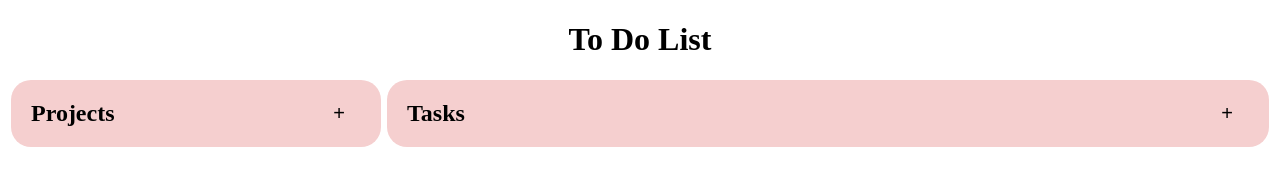
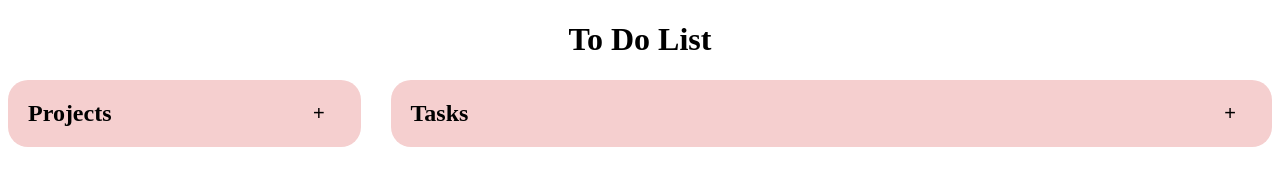
Before and after one commit to CaioGrossi/To-Do-List, a website built with webpack: page dist/index.html in a window 1280 px wide. Built offline with nearby package versions, Linux system fonts and the light colour scheme.

Commit message:
coloca display grid

```diff
--- a/src/style.css
+++ b/src/style.css
@@ -35,8 +35,9 @@ form {
 }
 
 #container {
-   display: flex;
-   justify-content: space-around;
+    display: grid;
+    grid-template-columns: 0.4fr 1fr;
+    grid-column-gap: 30px;
 }
 
 #projetos, #tarefas {
@@ -44,14 +45,6 @@ form {
     padding-left: 20px;
     background-color: rgb(245, 207, 207);
     border-radius: 20px;
-}
-
-#projetos {
-    width: 25vw;
-}
-
-#tarefas {
-    width: 65vw;
 }
 
 input[type = checkbox] {
```
